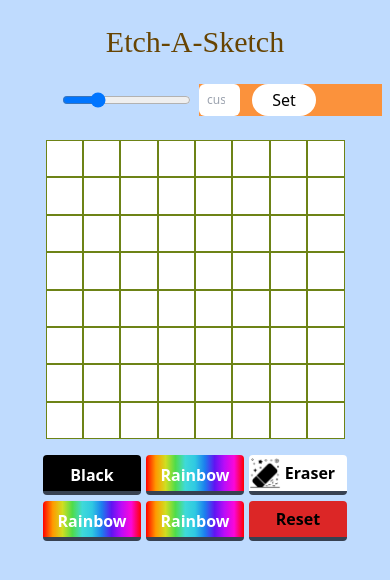
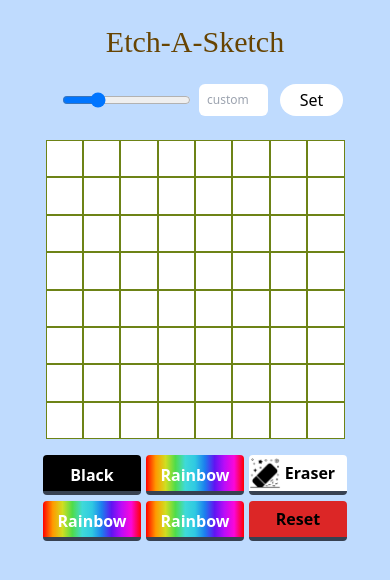
Before and after one commit to Complexlity/etch-a-sketch, a website: page index.html in a window 390 px wide. Drawn offline with nearby package versions, Linux system fonts and the light colour scheme.

Commit message:
Increase mobile input width

```diff
--- a/index.html
+++ b/index.html
@@ -31,13 +31,13 @@
             value="8"
           />
         </div>
-        <form class="custom | bg-orange-400 flex flex-1 space-x-3" name="form">
+        <form class="custom | flex flex-1 space-x-3" name="form">
           <input
             type="number"
             min="1"
             max="100"
             placeholder="custom"
-            class="rounded-md text-xs sm:text-2xl w-[6ch] sm:w-32 pl-2 sm:px-2"
+            class="rounded-md text-xs sm:text-2xl w-[10ch] sm:w-32 pl-2 sm:px-2"
           />
           <button
             class="rounded-full bg-white px-5 py-1 hover:bg-blue-700 hover:text-white"
```
Also changed, not shown: css/styles.css.
